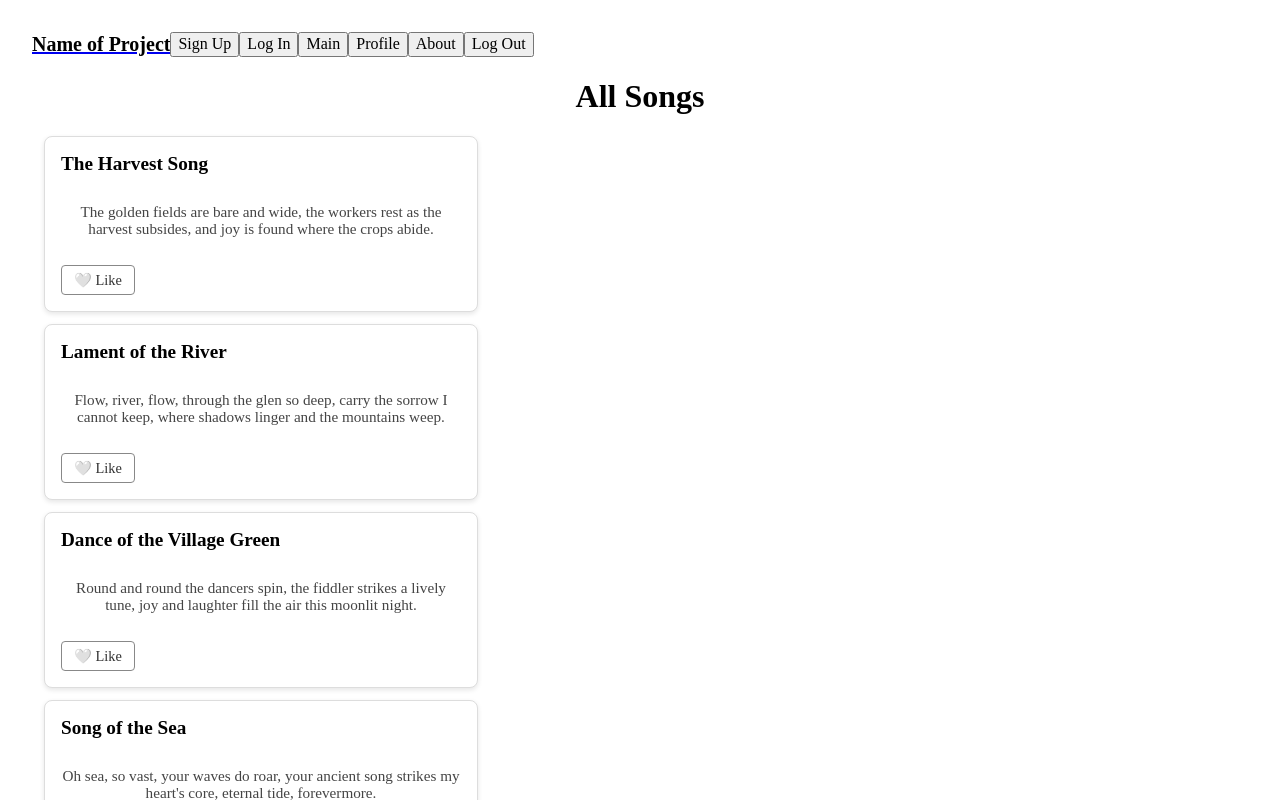
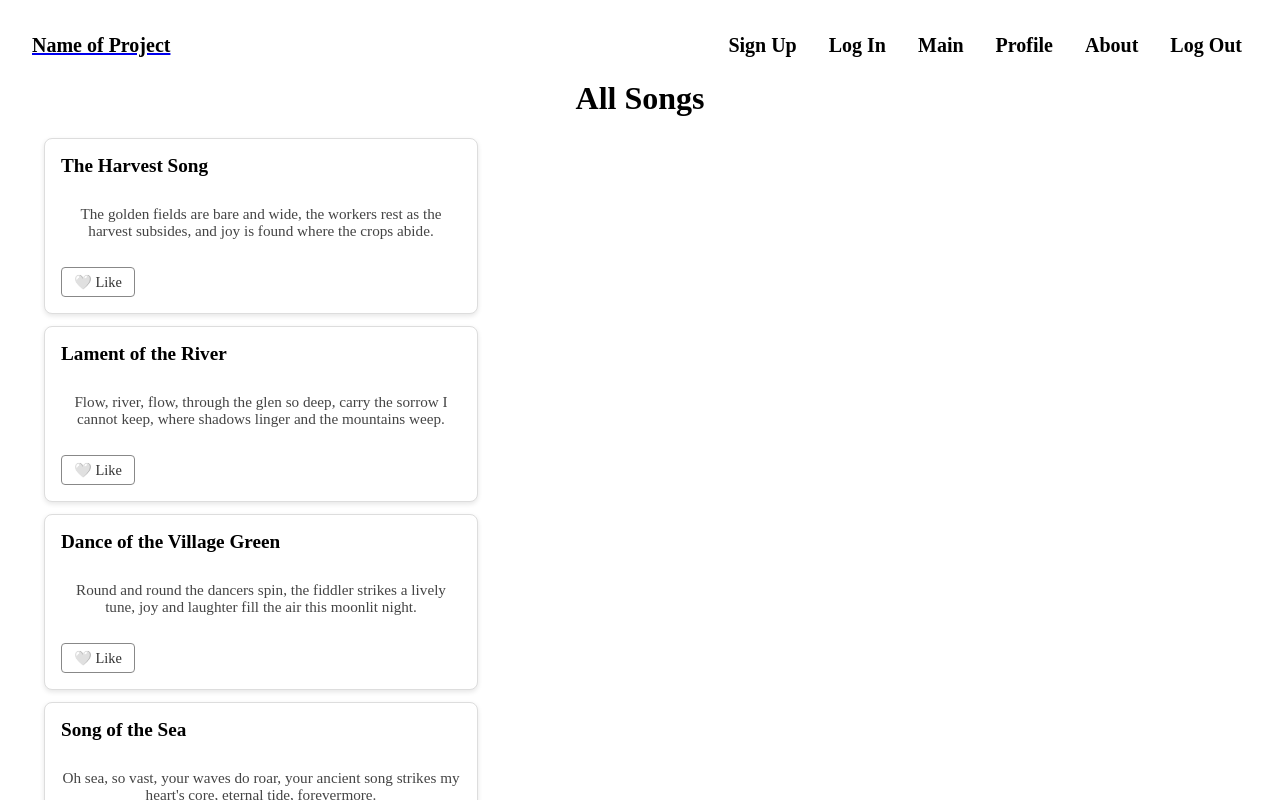
Before and after one commit to ajuarezse/tripleTenFinalProject_React, a React (Vite) app: page / in a window 1280 px wide. Shown: the top 800 px of the page. Built offline with nearby package versions, Linux system fonts and the light colour scheme.

Commit message:
style in place

```diff
--- a/src/components/Header/Header.css
+++ b/src/components/Header/Header.css
@@ -1,6 +1,7 @@
 .header {
   display: flex;
   align-items: center;
+  justify-content: space-between;
 }
 
 .header__logo {
--- a/src/components/Navigation/Navigation.css
+++ b/src/components/Navigation/Navigation.css
@@ -0,0 +1,16 @@
+.navigation {
+  display: flex;
+  align-items: center;
+}
+
+.navigation__button {
+  color: #000;
+  text-decoration: none;
+  margin-left: 20px;
+  font-weight: 700;
+  font-size: 20px;
+  line-height: 24.8px;
+  background: none;
+  border: none;
+  cursor: pointer;
+}
```
